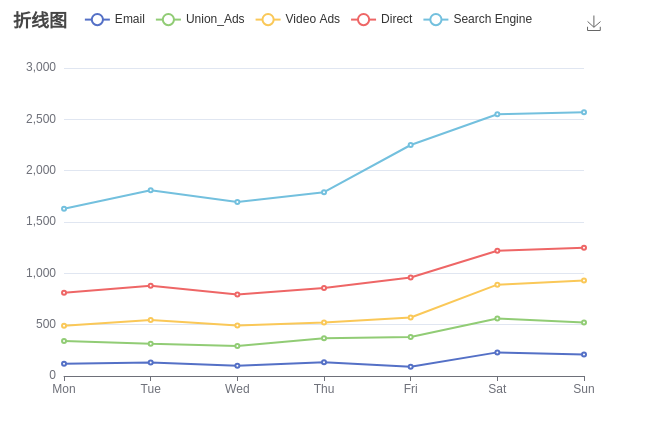
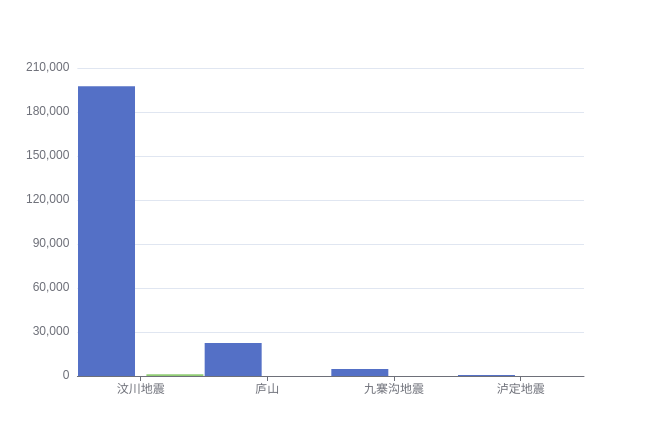
Before and after one commit to yangchunfan/echarts, a plain HTML site: page index.html in a window 1280 px wide. Shown: the whole page, without its empty margins (0-651 px from the left). Drawn offline with nearby package versions, Linux system fonts and the light colour scheme.

Commit message:
Update index.html

```diff
--- a/index.html
+++ b/index.html
@@ -2,43 +2,11 @@
 <html>
 <head>
     <meta charset="utf-8">
-    <title>第一个 ECharts 实例</title>
+    <title>点击图标显示具体信息</title>
     <!-- 引入 echarts.js -->
     <script src="./echarts.js"></script>
 </head>
 <body>
-    <!-- 为 ECharts 准备一个定义了宽高的 DOM -->
-    <div id="main" style="width: 600px;height:400px;"></div>
-    <script type="text/javascript">
-      // 基于准备好的dom，初始化echarts实例
-      var myChart = echarts.init(document.getElementById('main'));
-
-      // 指定图表的配置项和数据
-      var option = {
-        title: {
-          text: 'ECharts 入门示例'
-        },
-        tooltip: {},
-        legend: {
-          data: ['销量']
-        },
-        xAxis: {
-          data: ['衬衫', '羊毛衫', '雪纺衫', '裤子', '高跟鞋', '袜子']
-        },
-        yAxis: {},
-        series: [
-          {
-            name: '销量',
-            type: 'bar',
-            data: [15, 20, 36, 10, 10, 0]
-          }
-        ]
-      };
-
-      // 使用刚指定的配置项和数据显示图表。
-      myChart.setOption(option);
-    </script>
-  </body>
     <!-- 为ECharts准备一个具备大小（宽高）的Dom -->
     <div id="main" style="width: 600px;height:400px;"></div>
     <script type="text/javascript">
@@ -46,15 +14,12 @@
         var myChart = echarts.init(document.getElementById('main'));
 
         // 指定图表的配置项和数据
-        var option = {
-  title: {
-    text: '折线图'
-  },
+        var option1 = {
   tooltip: {
-    trigger: 'axis'
-  },
-  legend: {
-    data: ['Email', 'Union_Ads', 'Video Ads', 'Direct', 'Search Engine']
+    trigger: 'axis',
+    axisPointer: {
+      type: 'shadow'
+    }
   },
   grid: {
     left: '3%',
@@ -62,55 +27,39 @@
     bottom: '3%',
     containLabel: true
   },
-  toolbox: {
-    feature: {
-      saveAsImage: {}
+  xAxis: [
+    {
+      type: 'category',
+      data: ['汶川地震', '庐山','九寨沟地震','泸定地震'],
+      axisTick: {
+        alignWithLabel: true
+      }
     }
-  },
-  xAxis: {
-    type: 'category',
-    boundaryGap: false,
-    data: ['Mon', 'Tue', 'Wed', 'Thu', 'Fri', 'Sat', 'Sun']
-  },
-  yAxis: {
-    type: 'value'
-  },
+  ],
+  yAxis: [
+    {
+      type: 'value'
+    }
+  ],
   series: [
     {
-      name: 'Email',
-      type: 'line',
-      stack: 'Total',
-      data: [120, 132, 101, 134, 90, 230, 210]
+      name: '滑坡次数次数',
+      type: 'bar',
+      barWidth: '45%',
+      data: [197481, 22528, 4834, 699]
     },
     {
-      name: 'Union_Ads',
-      type: 'line',
-      stack: 'Total',
-      data: [220, 182, 191, 234, 290, 330, 310]
-    },
-    {
-      name: 'Video Ads',
-      type: 'line',
-      stack: 'Total',
-      data: [150, 232, 201, 154, 190, 330, 410]
-    },
-    {
-      name: 'Direct',
-      type: 'line',
-      stack: 'Total',
-      data: [320, 332, 301, 334, 390, 330, 320]
-    },
-    {
-      name: 'Search Engine',
-      type: 'line',
-      stack: 'Total',
-      data: [820, 932, 901, 934, 1290, 1330, 1320]
+      name: '总面积',
+      type: 'bar',
+      barWidth: '45%',
+      data: [1160, 18.88, 9.64, 3.23]
     }
   ]
-};;
+};
+;
 
         // 使用刚指定的配置项和数据显示图表。
-        myChart.setOption(option);
+        myChart.setOption(option1);
     </script>
 </body>
 </html>
```
